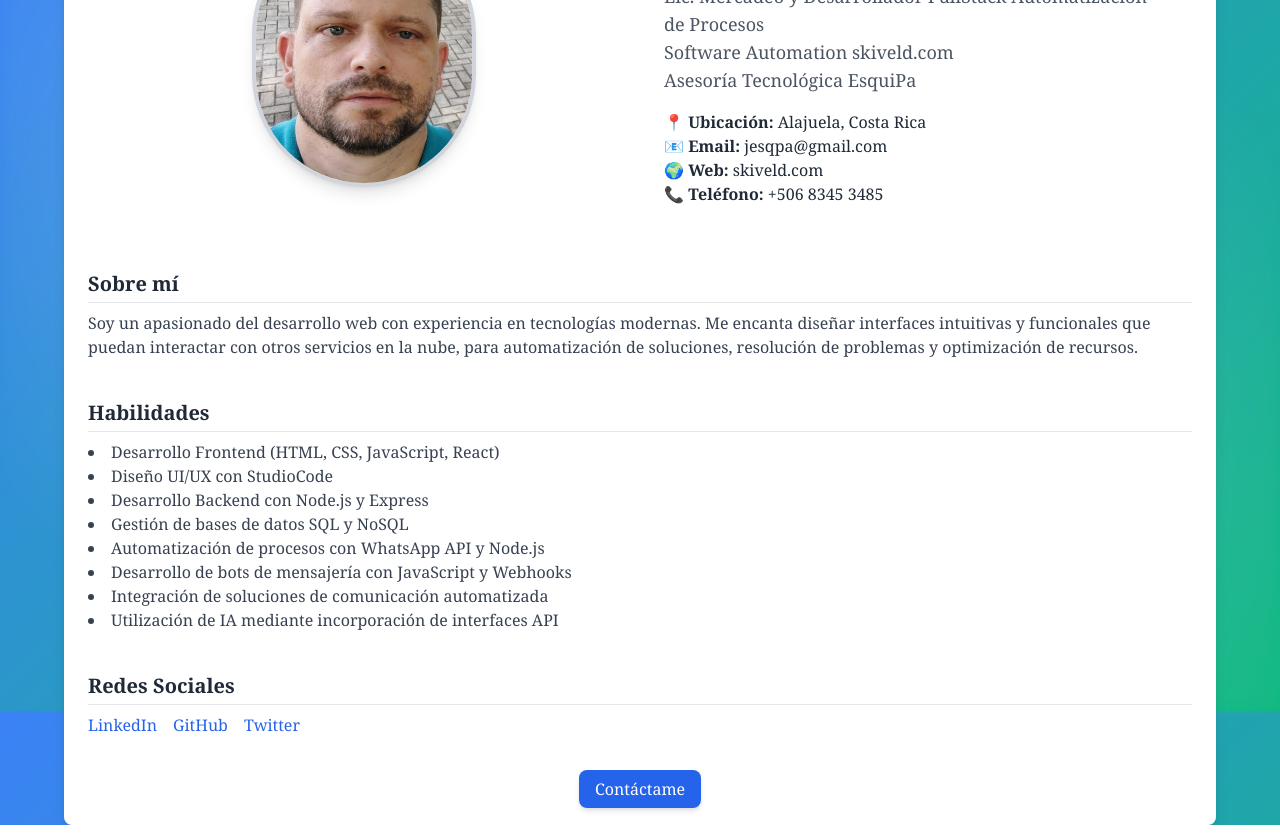
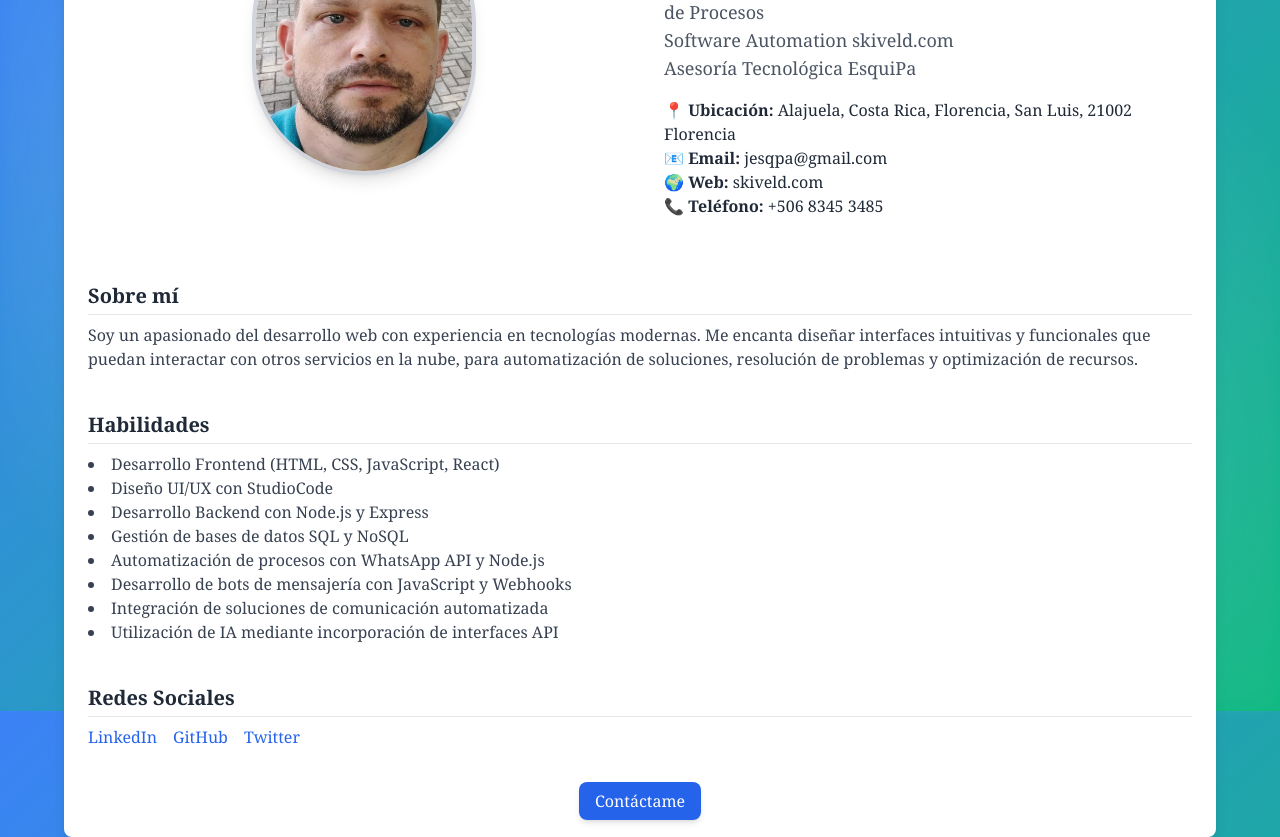
Before and after one commit to jesqpa/about, a plain HTML site: page index.html in a window 1280 px wide. Shown: the part 89-926 px from the top of the page. Drawn offline with nearby package versions, Linux system fonts and the light colour scheme.

Commit message:
Update index.html

```diff
--- a/index.html
+++ b/index.html
@@ -46,7 +46,7 @@
 		<p class="text-lg text-gray-600">Software Automation skiveld.com</p>
 		<p class="text-lg text-gray-600">Asesoría Tecnológica EsquiPa</p>
                 <div class="mt-4">
-                    <p><strong>📍 Ubicación:</strong> Alajuela, Costa Rica</p>
+                    <p><strong>📍 Ubicación:</strong> Alajuela, Costa Rica, Florencia, San Luis, 21002 Florencia</p>
                     <p><strong>📧 Email:</strong> jesqpa@gmail.com</p>
 		    <p><strong>🌍 Web:</strong> skiveld.com</p>
                     <p><strong>📞 Teléfono:</strong> +506 8345 3485</p>
```
